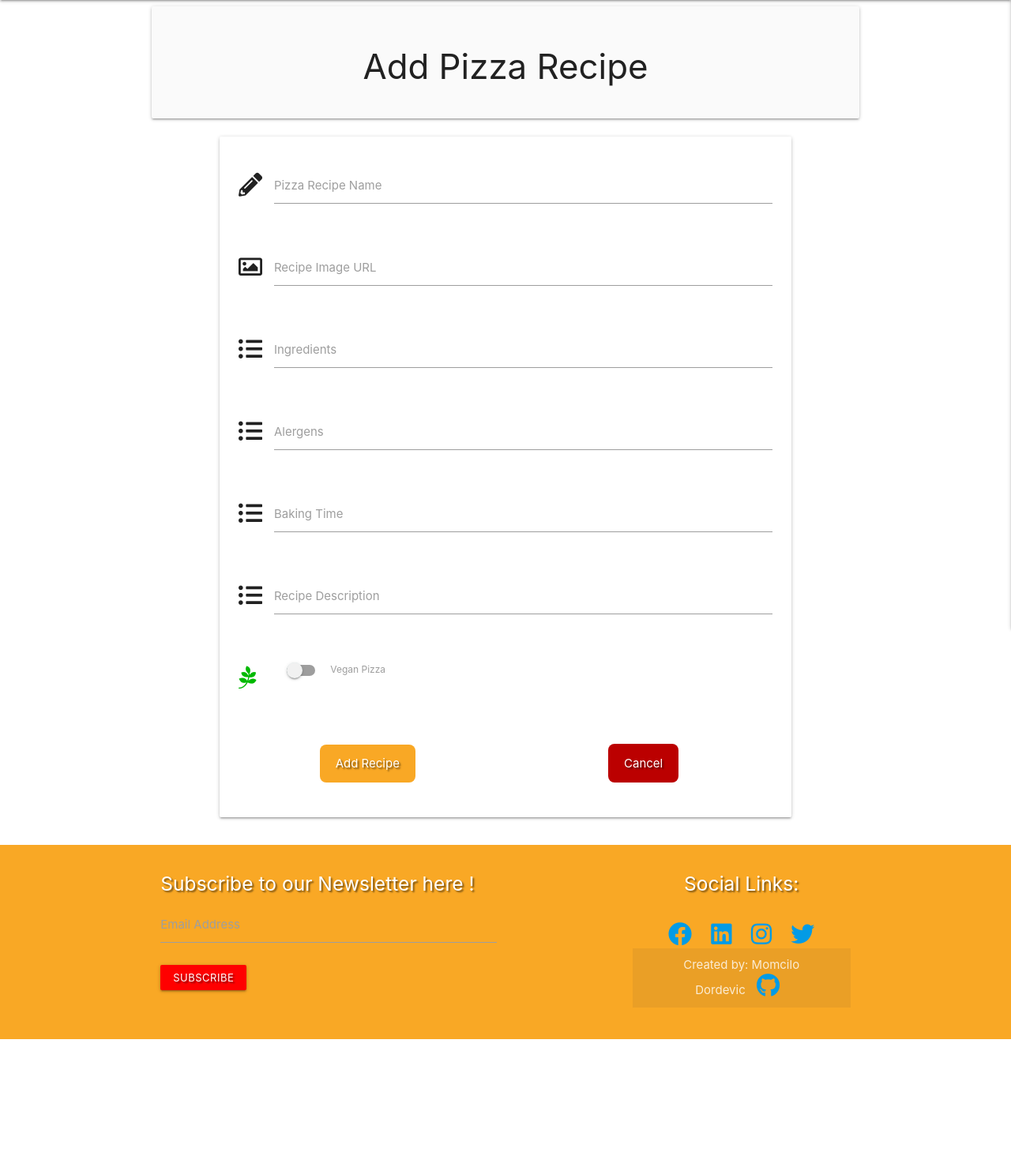
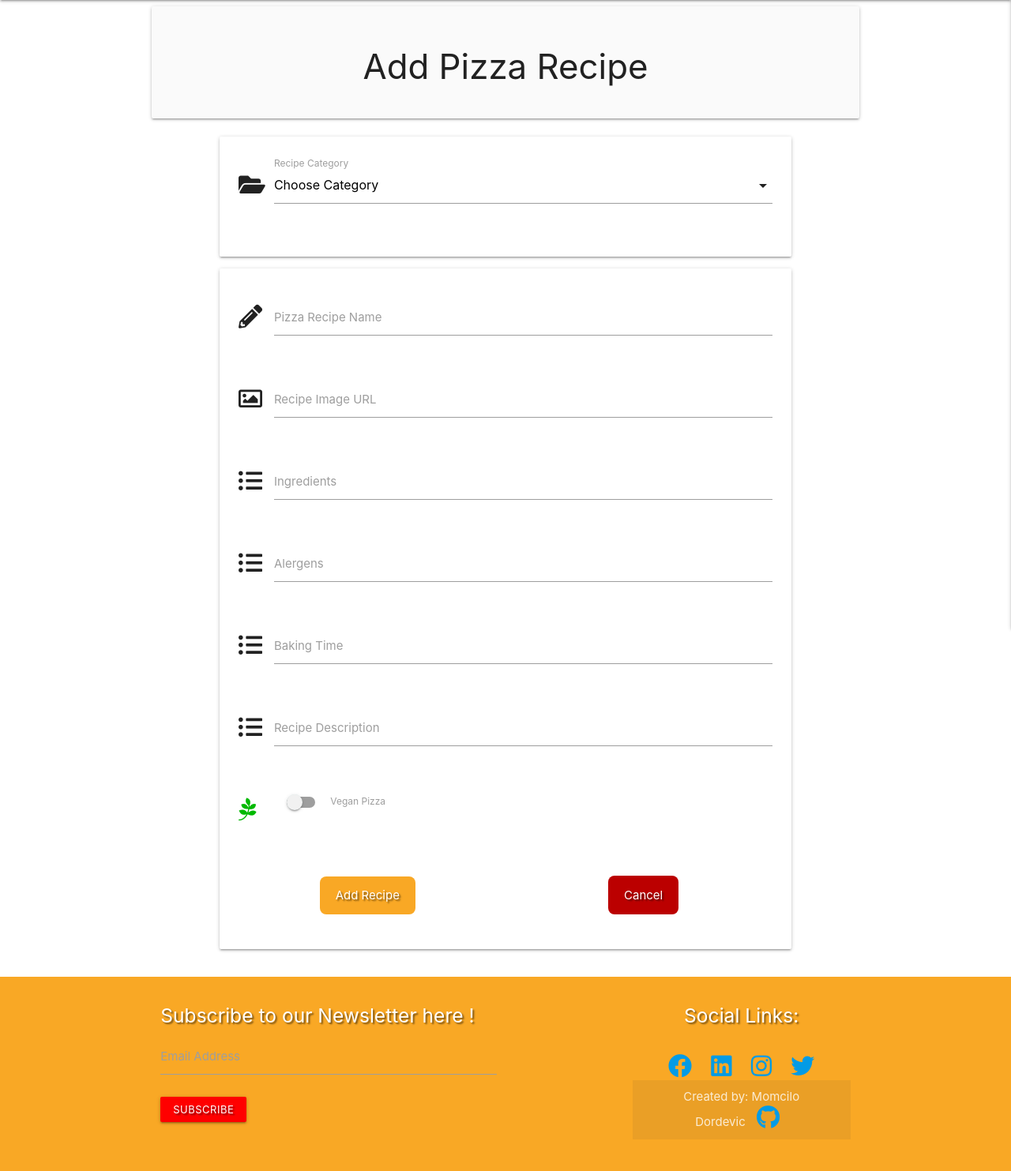
Before and after one commit to Code-Institute-Submissions/MomciloDordevic-MS3, a Flask app: page /add_recipe in a window 1280 px wide. Shown: the part 64-1547 px from the top of the page at 79% size. Before the commit the page ends 1380 px from the top, so only its background shows below. Run offline with Flask 2, Linux system fonts and the light colour scheme; the visitor is signed in with stand-in values (Sample User, id 1); data that the repository does not hold is empty; some libraries are stand-ins or nearby versions.

Commit message:
Decided to add a categories selection for pizza recipes, added the add/edit category feature into the @app.route for edit_recipe and add_recipe, updated add_recipe.html and edit_recipe.html

```diff
--- a/app.py
+++ b/app.py
@@ -154,6 +154,7 @@ def add_recipe():
     if request.method == "POST":
         is_vegan = "on" if request.form.get("is_vegan") else "off"
         pizza = {
+            "category_name": request.form.get("category_name"),
             "recipe_name": request.form.get("recipe_name"),
             "image_url": request.form.get("image_url"),
             "ingredients": request.form.get("ingredients"),
@@ -168,9 +169,9 @@ def add_recipe():
         flash("Recipe Successfully Added!")
         return redirect(url_for("profile", username=session["user"]))
 
-    pizzas = mongo.db.pizzas.find().sort("name", 1)
+    categories = mongo.db.categories.find().sort("category_name", 1)
 
-    return render_template("add_recipe.html", pizzas=pizzas)
+    return render_template("add_recipe.html", categories=categories)
 
 
 @app.route("/edit_recipe/<pizza_id>", methods=["GET", "POST"])
@@ -184,6 +185,7 @@ def edit_recipe(pizza_id):
     if request.method == "POST":
         is_vegan = "on" if request.form.get("is_vegan") else "off"
         edited = {
+            "category_name": request.form.get("category_name"),
             "recipe_name": request.form.get("recipe_name"),
             "image_url": request.form.get("image_url"),
             "ingredients": request.form.get("ingredients"),
@@ -198,8 +200,9 @@ def edit_recipe(pizza_id):
         return redirect(url_for("profile", username=session['user']))
 
     pizza = mongo.db.pizzas.find_one({"_id": ObjectId(pizza_id)})
-    pizzas = mongo.db.pizzas.find().sort("recipe_name", 1)
-    return render_template("edit_recipe.html", pizza=pizza, pizzas=pizzas)
+    categories = mongo.db.categories.find().sort("category_name", 1)
+    return render_template(
+        "edit_recipe.html", pizza=pizza, categories=categories)
 
 
 @app.route("/delete_recipe/<pizza_id>")
@@ -217,6 +220,12 @@ def get_recipe():
 
     recipes = mongo.db.pizzas.find().sort("recipe_name", 1)
     return render_template("recipes.html", recipes=recipes)
+
+
+@app.route("/get_categories")
+def get_categories():
+    categories = list(mongo.db.categories.find().sort("category_name", 1))
+    return render_template("recipes.html", categories=categories)
 
 # ---- Error Handlers
 
--- a/templates/add_recipe.html
+++ b/templates/add_recipe.html
@@ -9,6 +9,21 @@
 <section class="form-container">
     <div class="row form-row">
         <form action="{{ url_for('add_recipe') }}" method="POST" class="col s12 m10 offset-m1 l10 offset-l1">
+            <div class="card-panel">
+                <!-- Select category -->
+                <div class="row">
+                    <div class="input-field col s12">
+                        <i class="fas fa-folder-open prefix form-icon"></i>
+                        <select id="category_name" name="category_name" class="validate" required>
+                            <option value="" disabled selected>Choose Category</option>
+                            {% for category in categories %}
+                                <option value="{{ category.category_name }}">{{ category.category_name }}</option>
+                            {% endfor %}
+                        </select>
+                        <label for="category_name">Recipe Category</label>
+                    </div>
+                </div>
+			</div>
             <div class="card-panel">
                 <!---- Recipe name ---->
                 <div class="row">
```
Also changed, not shown: templates/edit_recipe.html (+19 -0 lines).
